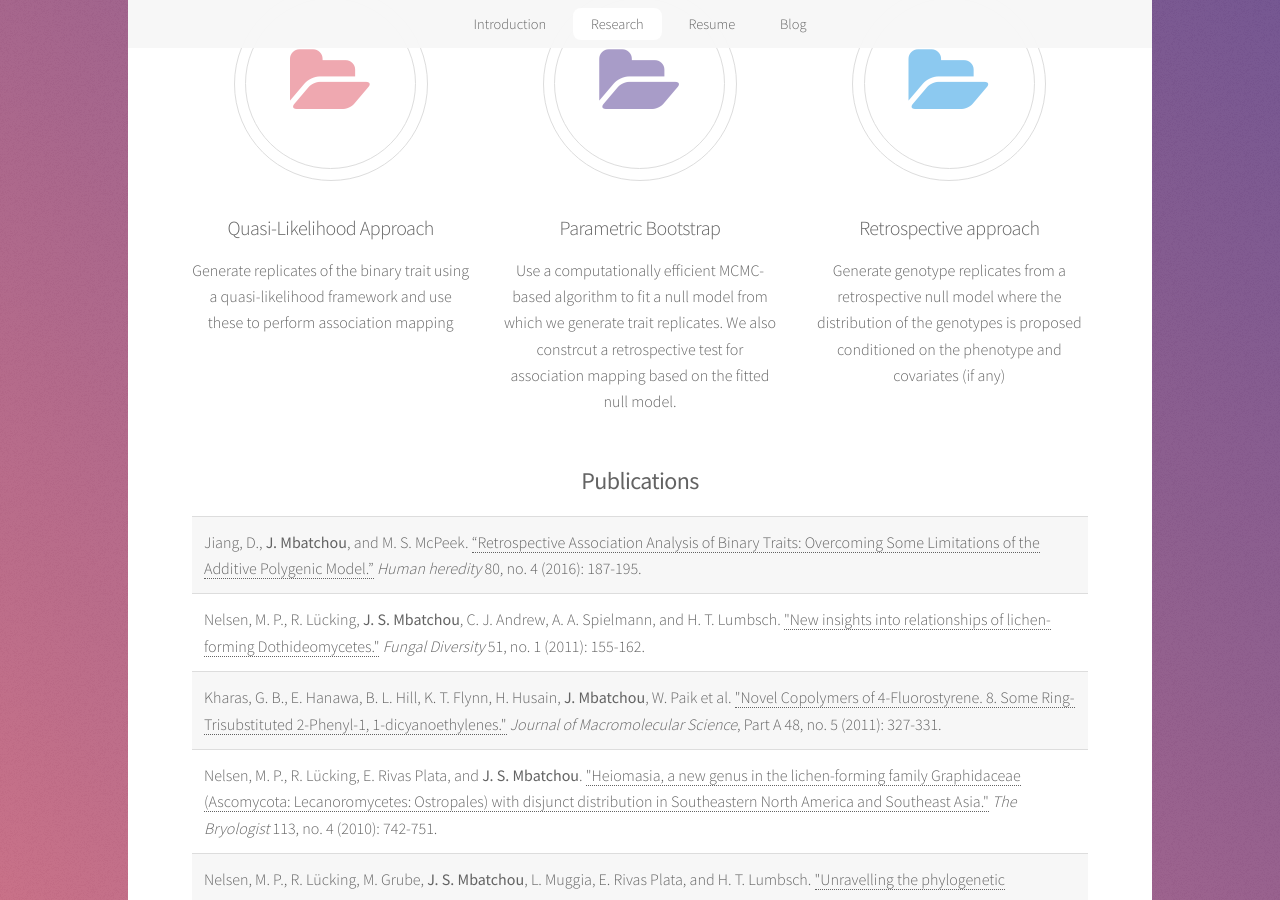
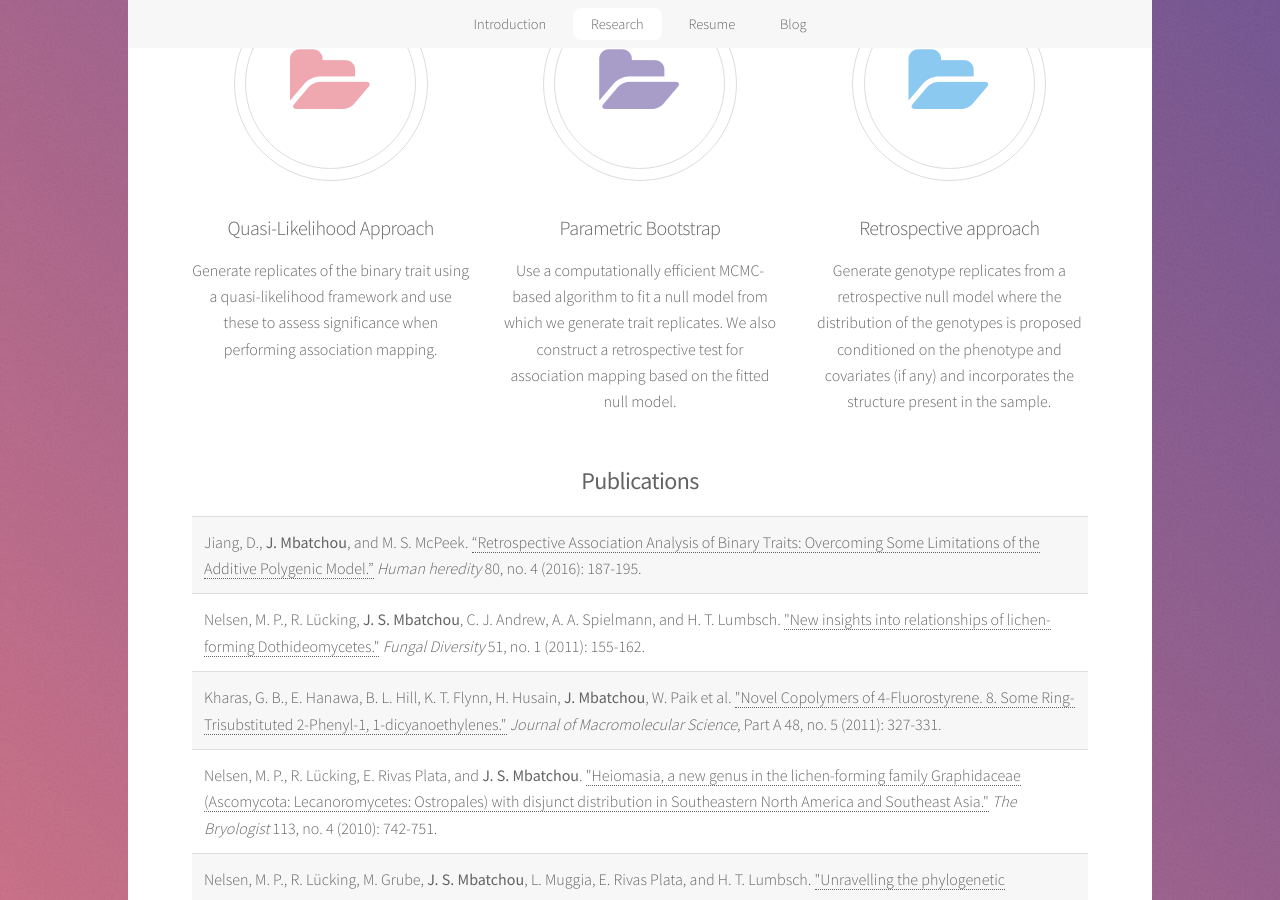
Before and after one commit to joellesophya/joellesophya.github.io, a Jekyll site: the page built from index.html, in a window 1280 px wide and 900 px high, scrolled down 1270 px. Built offline with Jekyll 4.4.1, drawn with Linux system fonts in a browser that asks for light colours.

Commit message:
Update index.html

```diff
--- a/index.html
+++ b/index.html
@@ -29,18 +29,18 @@ title: Joelle Mbatchou's Webpage
 			<li>
 				<span class="icon major style1 fa-folder-open"></span>
 				<h3>Quasi-Likelihood Approach</h3>
-				<p>Generate replicates of the binary trait using a quasi-likelihood framework and use these to perform association mapping</p>
+				<p>Generate replicates of the binary trait using a quasi-likelihood framework and use these to assess significance when performing association mapping.</p>
 			</li>
 			<li>
 				<span class="icon major style3 fa-folder-open"></span>
 				<h3>Parametric Bootstrap</h3>
 				<p>Use a computationally efficient MCMC-based algorithm to fit a null model from which we generate trait replicates.
-				We also constrcut a retrospective test for association mapping based on the fitted null model.</p>
+				We also construct a retrospective test for association mapping based on the fitted null model.</p>
 			</li>
 			<li>
 				<span class="icon major style5 fa-folder-open"></span>
 				<h3>Retrospective approach</h3>
-				<p>Generate genotype replicates from a retrospective null model where the distribution of the genotypes is proposed conditioned on the phenotype and covariates (if any)</p>
+				<p>Generate genotype replicates from a retrospective null model where the distribution of the genotypes is proposed conditioned on the phenotype and covariates (if any) and incorporates the structure present in the sample.</p>
 			</li>
 		</ul>
 
```
